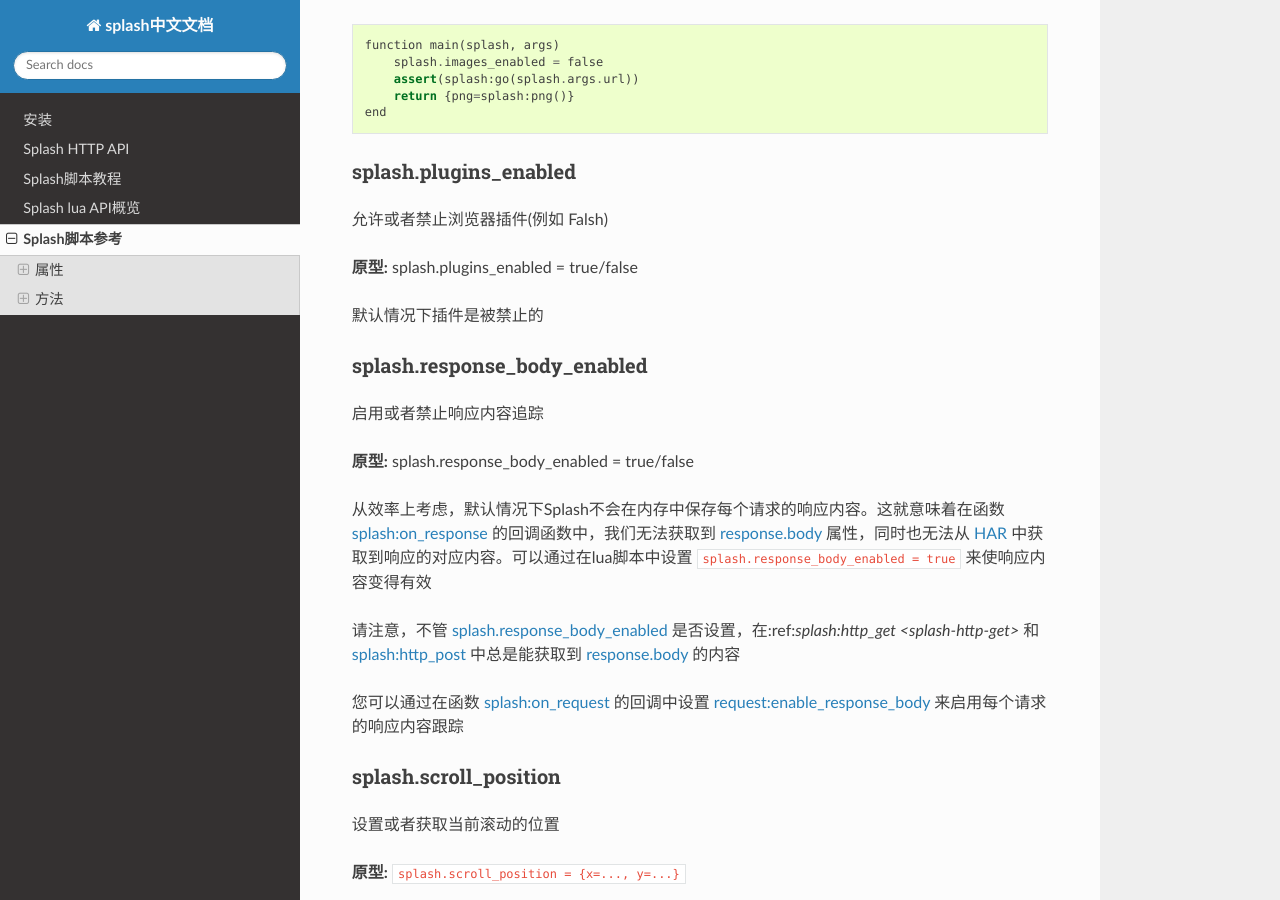
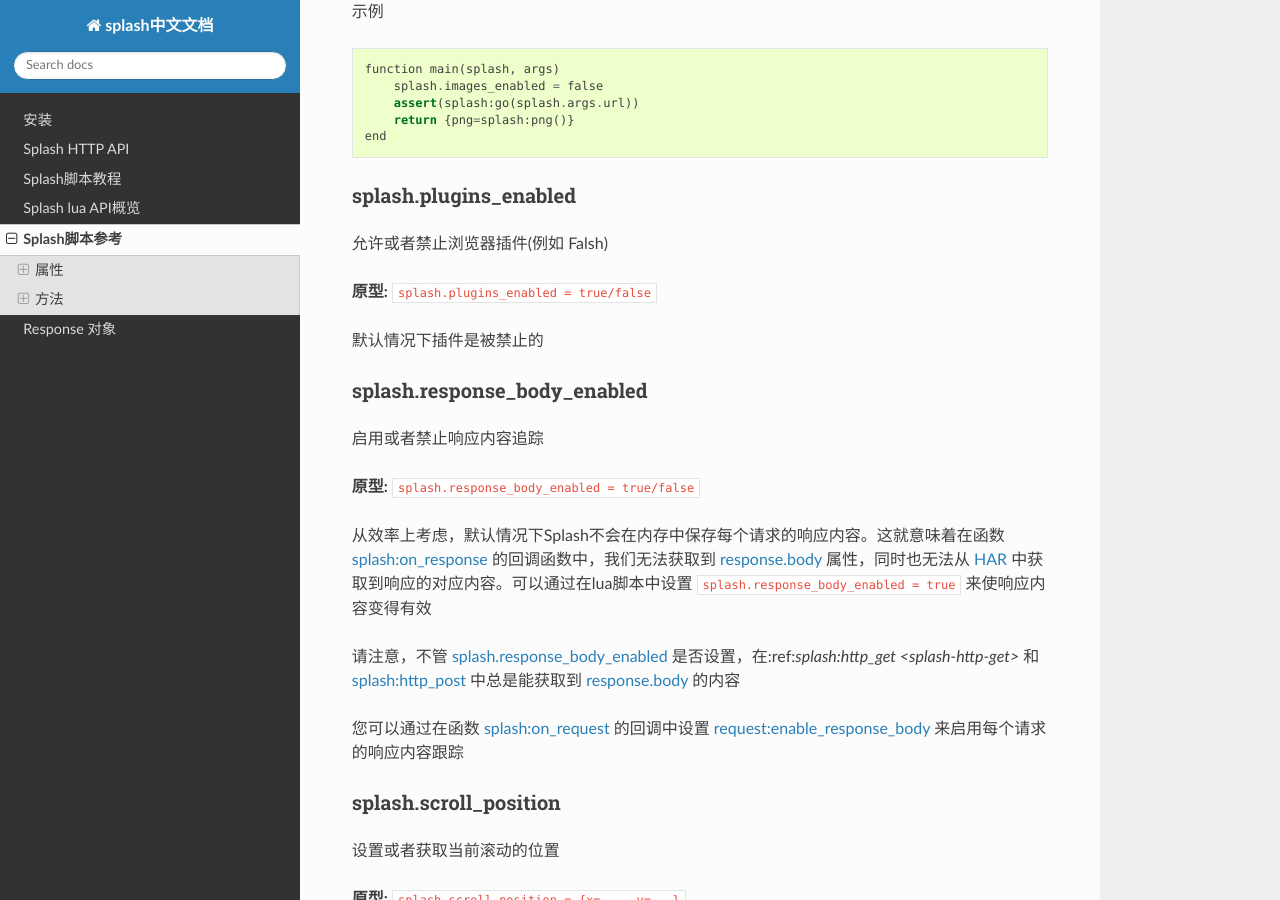
Before and after one commit to aMonst/splash_CN-DOC, a Sphinx documentation site: the page built from source/scripting-ref.rst, in a window 1280 px wide and 900 px high, scrolled down 2447 px. Built offline with Sphinx 7.4.7 and the Read the Docs theme 2.0.0, drawn with Linux system fonts in a browser that asks for light colours; some of the changed text lies outside the part shown.

Commit message:
新增scripting-response-object.rst文件

```diff
--- a/source/api.rst
+++ b/source/api.rst
@@ -134,7 +134,7 @@
 .. _load-args:
 
 load_args : JSON 对象或者是一个字符串 : optional
-    将参数值从缓存中加载出来，load_args 参数值必须是 ``{"name": "<SHA1 hash>", ...}``格式的json对象或者是响应包头
+    将参数值从缓存中加载出来，load_args 参数值必须是 ``{"name": "<SHA1 hash>", ...}`` 格式的json对象或者是响应包头
     的 ``X-Splash-Saved-Arguments`` 参数所对应的原始字符(以分号分隔的 name=hash 格式的字符串)
 
     针对每个存在在load_args 中的参数，Splash在取出对应的值的时候会使用hash值作为键值，从缓存中查找出对应的真实数据，如果对应的hash值在缓存中
@@ -192,7 +192,7 @@
         这种情况下整个渲染变得可靠
 
 **scale_method : string : optional**
-    可能的值有 ``raster``(默认值) 和 ``vector``, 如果值为 raster, 通过宽度执行的缩放操作是逐像素的，如果值为vector, 在缩放是是按照
+    可能的值有 ``raster`` (默认值) 和 ``vector``, 如果值为 raster, 通过宽度执行的缩放操作是逐像素的，如果值为vector, 在缩放是是按照
     元素在进行的 [#6]_
 
     .. note::
@@ -562,7 +562,7 @@
 .. note::
     可以参阅 splash 版本
 
-``filters-path`` 所指向的目录中必须包含以 Adblock Plus 格式编写的规则的``.txt``文件
+``filters-path`` 所指向的目录中必须包含以 Adblock Plus 格式编写的规则的 ``.txt`` 文件
 您可以从 `EasyList <https://easylist.adblockplus.org/en/>`_ 的网站下载文件 ``easylist.txt`` 文件放到对应目录中，或者创建一个 ``.txt`` 文件编写自己的规则
 例如，让我们创建一个过滤器，以阻止加载的ttf和woff格式的自定义字体（在Mac OS 中，可能会由于qt的bug导致splash产生一个段错误）
 ::
--- a/source/index.rst
+++ b/source/index.rst
@@ -34,3 +34,4 @@
    scripting-tutorial
    scripting-overview
    scripting-ref
+   scripting-response-object
--- a/source/scripting-ref.rst
+++ b/source/scripting-ref.rst
@@ -75,6 +75,7 @@
 第二次设定网络请求的超时值
 
 **原型:** ``splash.resource_timeout = number``
+
 例如，下面的例子演示了当请求远端的资源超过10s时异常告警
 ::
 
@@ -120,7 +121,7 @@
 ##############################################
 允许或者禁止浏览器插件(例如 Falsh)
 
-**原型:** splash.plugins_enabled = true/false
+**原型:** ``splash.plugins_enabled = true/false``
 
 默认情况下插件是被禁止的
 
@@ -130,7 +131,7 @@
 ##############################################
 启用或者禁止响应内容追踪
 
-**原型:** splash.response_body_enabled = true/false
+**原型:** ``splash.response_body_enabled = true/false``
 
 从效率上考虑，默认情况下Splash不会在内存中保存每个请求的响应内容。这就意味着在函数 :ref:`splash:on_response <splash-on-response>`
 的回调函数中，我们无法获取到 `response.body <./scripting-response-object.html#splash-response-body>`_ 属性，同时也无法从
@@ -292,7 +293,7 @@
 #######################################################
 等待对应的时间(单位为秒),使程序等待WebKit 对网页进行进一步的处理
 
-**原型:** ok, reason = splash:wait{time, cancel_on_redirect=false, cancel_on_error=true}
+**原型:** ``ok, reason = splash:wait{time, cancel_on_redirect=false, cancel_on_error=true}``
 
 **参数:**
 
```
Also changed, not shown: source/scripting-response-object.rst (added, +87 -0 lines).
